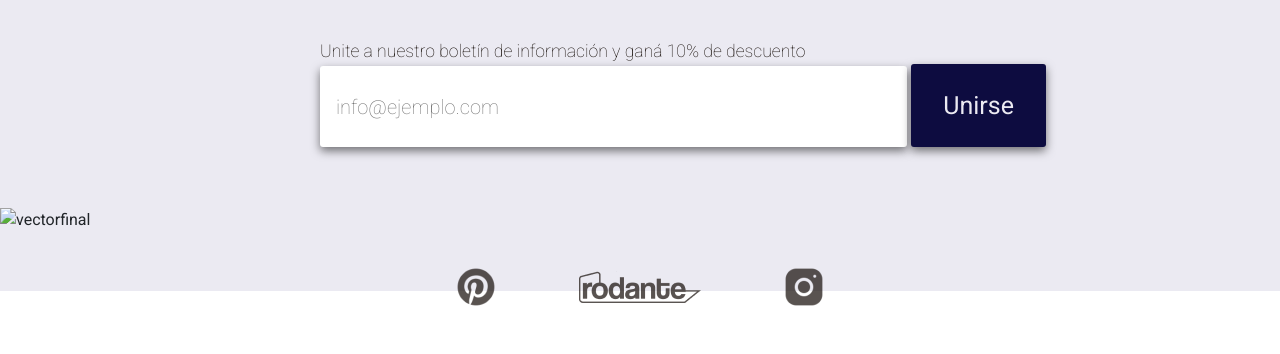
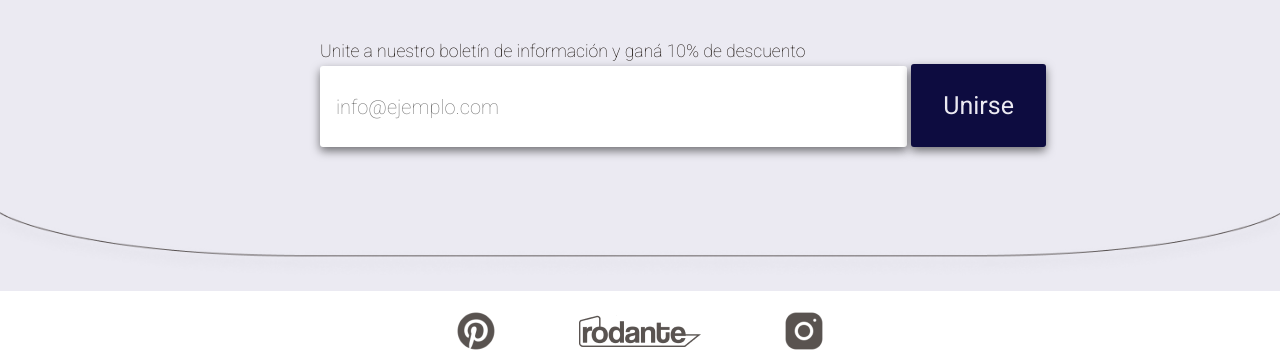
Before and after one commit to valentinbutassi/rodante2, a plain HTML site: page index.html in a window 1280 px wide. Shown: the part 2595-2949 px from the top of the page. Before the commit the page ends 2905 px from the top, so only its background shows below. Drawn offline with nearby package versions, Linux system fonts and the light colour scheme.

Commit message:
solucion a un error

```diff
--- a/index.html
+++ b/index.html
@@ -112,7 +112,7 @@
         </form>
     </main>
     <footer>
-        <img class="vectorfinal" src="../assets/vectorfinal" alt="vectorfinal">
+        <img class="vectorfinal" src="./assets/vectorfinal.png" alt="vectorfinal">
         <div class="iconcontainer2">
             <div class="iconopinterest"><img src="./assets/Pinterest.png" alt="pinterest"></div>
             <div class="iconorodante"><img src="./assets/Sin título-2 1 (1).png" alt="rodante"></div>
```
